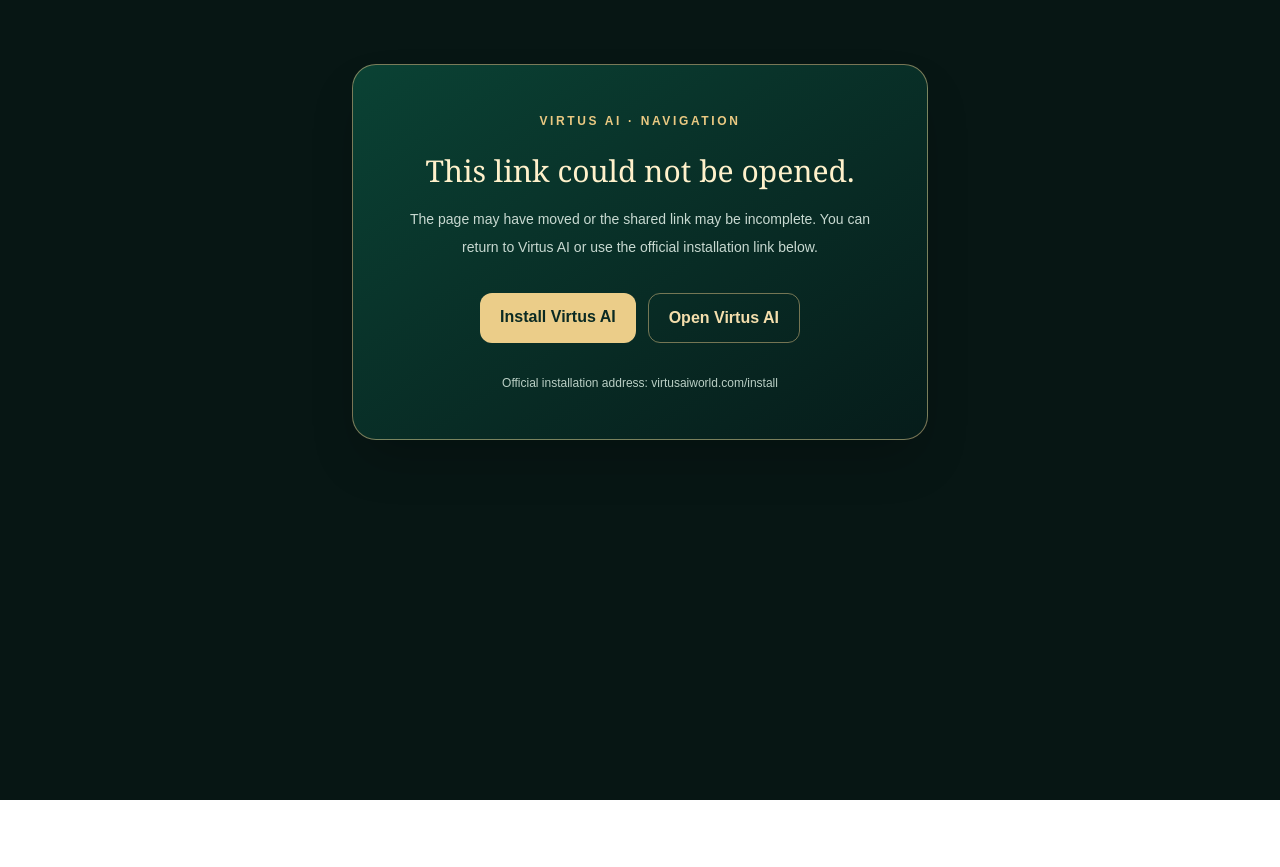
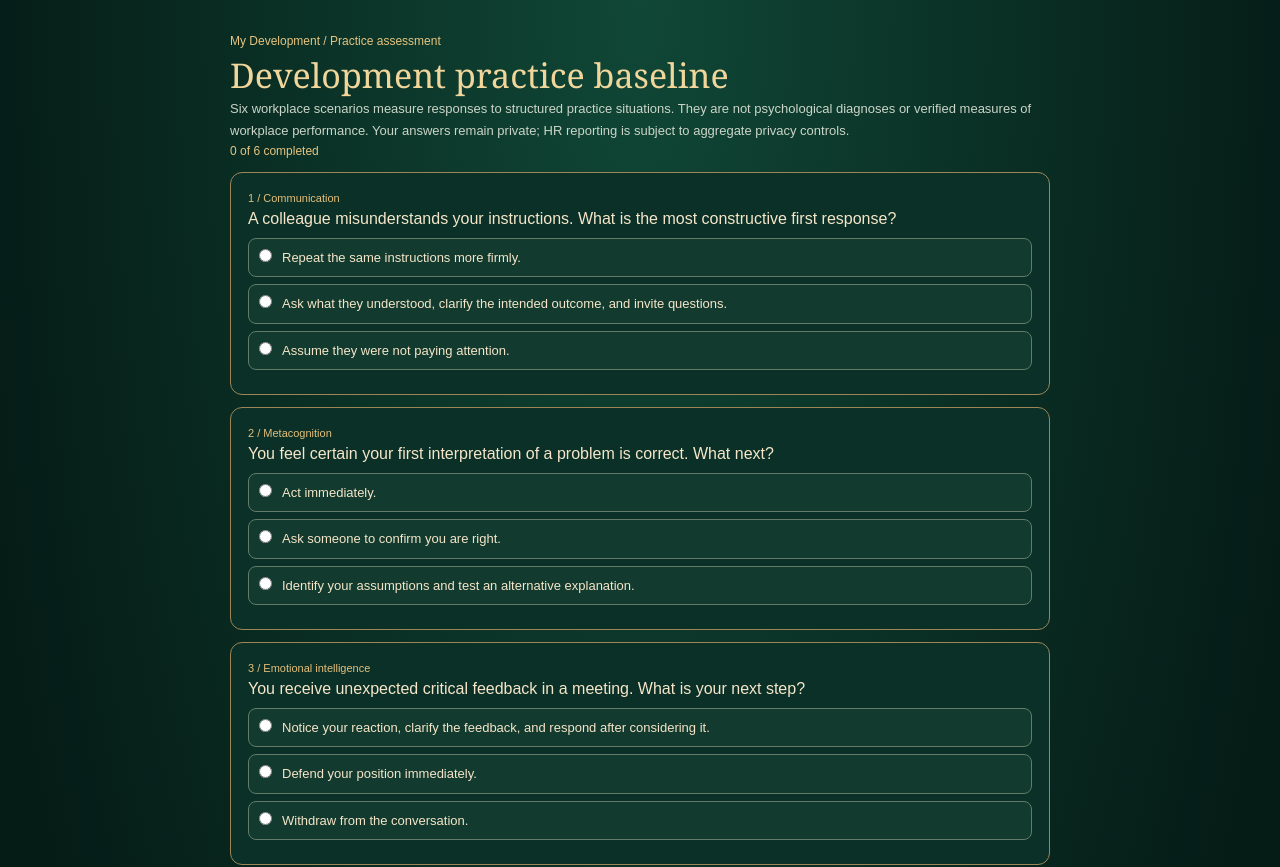
Before and after one commit to SirSebastian-ux/virtus.ai, a Next.js app: page /organizations/assessment in a window 1280 px wide. Before the commit this address had no page. Shown: the top 867 px of the page. Before the commit the page ends 800 px from the top, so only its background shows below. Built offline with nearby package versions, Linux system fonts and the light colour scheme.

Commit message:
Add employee development scenario baseline and workspace navigation

```diff
--- /dev/null
+++ b/app/organizations/assessment/page.js
@@ -0,0 +1,37 @@
+"use client";
+import {Suspense,useState} from "react";
+import {useSearchParams} from "next/navigation";
+import Link from "next/link";
+const scenarios=[
+ {domain:"communication",name:"Communication",prompt:"A colleague misunderstands your instructions. What is the most constructive first response?",choices:["Repeat the same instructions more firmly.","Ask what they understood, clarify the intended outcome, and invite questions.","Assume they were not paying attention."],points:[2,5,1],feedback:"Clarifying shared understanding demonstrates listening and communication practice."},
+ {domain:"metacognition",name:"Metacognition",prompt:"You feel certain your first interpretation of a problem is correct. What next?",choices:["Act immediately.","Ask someone to confirm you are right.","Identify your assumptions and test an alternative explanation."],points:[1,2,5],feedback:"Checking your own reasoning demonstrates metacognitive practice."},
+ {domain:"emotional_intelligence",name:"Emotional intelligence",prompt:"You receive unexpected critical feedback in a meeting. What is your next step?",choices:["Notice your reaction, clarify the feedback, and respond after considering it.","Defend your position immediately.","Withdraw from the conversation."],points:[5,1,2],feedback:"Noticing reactions while staying engaged supports deliberate communication."},
+ {domain:"critical_thinking",name:"Decision-making",prompt:"Two solutions appear equally attractive, but evidence is incomplete. How do you proceed?",choices:["Choose whichever feels familiar.","Compare assumptions, consequences and missing evidence before deciding.","Delay indefinitely."],points:[2,5,1],feedback:"Explicit comparison of evidence and consequences supports decision quality."},
+ {domain:"leadership_practice",name:"Leadership",prompt:"A delegated task is late. What do you do first?",choices:["Take over the task without discussion.","Publicly blame the colleague.","Discuss obstacles, clarify accountability and agree on a realistic next step."],points:[2,1,5],feedback:"Combining accountability with obstacle identification supports leadership practice."},
+ {domain:"awareness",name:"Mind discipline",prompt:"You notice that frustration is affecting how you speak. What do you do?",choices:["Name the thought and emotion, pause, and choose a deliberate response.","Continue speaking until the frustration passes.","Suppress the feeling and avoid the issue."],points:[5,1,2],feedback:"Recognizing the thought-emotion-response sequence supports deliberate action."}
+];
+function Assessment(){
+ const org=useSearchParams().get("organizationId")||"";
+ const [answers,setAnswers]=useState({}),[saving,setSaving]=useState(false),[status,setStatus]=useState(""),[finished,setFinished]=useState(false);
+ const answered=Object.keys(answers).length;
+ async function submit(){
+  if(!org||answered!==scenarios.length)return;setSaving(true);setStatus("");
+  try{
+   for(let i=0;i<scenarios.length;i++){const s=scenarios[i];const r=await fetch("/api/organizations/training/score",{method:"POST",headers:{"Content-Type":"application/json"},body:JSON.stringify({organizationId:org,domain:s.domain,exerciseKey:"scenario-baseline-v1-"+i,score:s.points[answers[i]]})});const d=await r.json().catch(()=>({}));if(!r.ok)throw Error(d.error||"Unable to save assessment");}
+   setFinished(true);setStatus("Practice baseline saved. Additional assessment rounds can be introduced to compare progress over time.");
+  }catch(e){setStatus(e.message)}finally{setSaving(false)}
+ }
+ return <main style={{minHeight:"100vh",background:"radial-gradient(ellipse at top,#104736,#051b16 75%)",color:"#f5e6c9",padding:"28px 18px"}}><div style={{maxWidth:820,margin:"auto"}}>
+ <Link href={"/organizations/learning?organizationId="+encodeURIComponent(org)} style={{color:"#e6c480",fontSize:12}}>My Development / Practice assessment</Link>
+ <h1 style={{font:"normal 34px Georgia,serif",color:"#f1d69c"}}>Development practice baseline</h1>
+ <p style={{fontSize:13,lineHeight:1.7,color:"#cbd5c9"}}>Six workplace scenarios measure responses to structured practice situations. They are not psychological diagnoses or verified measures of workplace performance. Your answers remain private; HR reporting is subject to aggregate privacy controls.</p>
+ <p style={{fontSize:12,color:"#e6c480"}}>{answered} of {scenarios.length} completed</p>
+ {scenarios.map((s,i)=><section key={s.domain} style={{border:"1px solid #9d8556",background:"#0b3027",borderRadius:12,padding:17,margin:"12px 0"}}>
+ <div style={{fontSize:11,color:"#e4bf7b"}}>{i+1} / {s.name}</div><h2 style={{fontSize:16,lineHeight:1.5}}>{s.prompt}</h2>
+ {s.choices.map((choice,j)=><label key={j} style={{display:"block",padding:"9px 10px",margin:"7px 0",border:"1px solid #637b68",borderRadius:8,background:answers[i]===j?"#245c43":"#123a2e",fontSize:13,cursor:"pointer"}}><input type="radio" name={"scenario-"+i} checked={answers[i]===j} onChange={()=>{if(!finished)setAnswers(a=>({...a,[i]:j}))}} disabled={finished} style={{marginRight:10}}/>{choice}</label>)}
+ {finished&&<p style={{fontSize:12,color:"#e6c480"}}>Practice score: {s.points[answers[i]]}/5. {s.feedback}</p>}
+ </section>)}
+ <button type="button" disabled={saving||finished||answered!==scenarios.length||!org} onClick={submit} style={{background:"#e3be7a",border:0,borderRadius:8,padding:"12px 20px",fontWeight:750,color:"#15231c"}}>{saving?"Saving...":finished?"Baseline saved":"Save my practice baseline"}</button><p role="status" style={{fontSize:13,color:"#e9cc92"}}>{status}</p>
+ </div></main>;
+}
+export default function AssessmentPage(){return <Suspense fallback={<main>Loading assessment...</main>}><Assessment/></Suspense>}
--- a/app/organizations/learning/page.js
+++ b/app/organizations/learning/page.js
@@ -12,7 +12,7 @@ function Development(){
  const completedKeys=useMemo(()=>new Set(completed.filter(x=>x.curriculum_type==="leadership").map(x=>`leadership-${x.module_number}-${x.exercise_number}`)),[completed]);
  const suggestions=useMemo(()=>{const area=areas.find(a=>a.id===focus);return library.filter(x=>!completedKeys.has(x.id)).map(x=>({...x,relevance:area.keywords.test(x.text)?1:0})).sort((a,b)=>b.relevance-a.relevance).slice(0,3)},[focus,completedKeys]);
  async function finish(){if(!selected||!org)return;setBusy(true);setStatus("");try{const r=await fetch("/api/organizations/learning",{method:"POST",headers:{"Content-Type":"application/json"},body:JSON.stringify({organizationId:org,curriculumType:"leadership",moduleNumber:selected.module,exerciseNumber:selected.exercise})});const d=await r.json();if(!r.ok)throw Error(d.error||"Could not save exercise");setCompleted(p=>[...p,{curriculum_type:"leadership",module_number:selected.module,exercise_number:selected.exercise}]);setSelected(null);setStatus("Exercise completed and recorded in your private development history.")}catch(e){setStatus(e.message)}finally{setBusy(false)}}
- return <main className="dev-shell"><div className="dev-container"><Link href="/organizations/workspace" className="dev-back">Organizations / My Development</Link><div className="dev-header"><div><span className="dev-eyebrow">PERSONAL DEVELOPMENT</span><h1>My Practice</h1><p>Build skills through focused exercises. Choose what you want to strengthen today.</p></div><Link href="/" className="dev-mentor">Open my Mentor</Link></div>
+ return <main className="dev-shell"><div className="dev-container"><Link href="/organizations/workspace" className="dev-back">Organizations / My Development</Link><div className="dev-header"><div><span className="dev-eyebrow">PERSONAL DEVELOPMENT</span><h1>My Practice</h1><p>Build skills through focused exercises. Choose what you want to strengthen today.</p></div><Link href="/" className="dev-mentor">Open my Mentor</Link><Link href={"/organizations/assessment?organizationId="+encodeURIComponent(org)} className="dev-mentor">My Assessment</Link></div>
  <div className="dev-metrics"><div><strong>{completed.length}</strong><span>Exercises completed</span></div><div><strong>{new Set(completed.map(x=>x.module_number)).size}</strong><span>Practice areas explored</span></div></div>
  <section className="dev-panel"><h2>What would you like to work on?</h2><div className="dev-foci">{areas.map(a=><button type="button" key={a.id} aria-pressed={focus===a.id} className={focus===a.id?"chosen":""} onClick={()=>{setFocus(a.id);setSelected(null)}}>{a.label}</button>)}</div><p className="dev-note">These recommendations use your selected focus and completed exercises. Conversation-based adaptation will be introduced after its privacy and measurement controls are verified.</p></section>
  <section className="dev-panel"><h2>Recommended practice</h2><div className="dev-list">{suggestions.map((x,i)=><button type="button" key={x.id} className={selected?.id===x.id?"dev-exercise active":"dev-exercise"} onClick={()=>setSelected(x)}><span>Exercise {i+1}</span><strong>{x.title}</strong><small>{x.goal||"Guided reflection and practice"}</small></button>)}</div>{!suggestions.length&&<p>You have completed the currently available exercises.</p>}</section>
--- a/app/organizations/workspace/page.js
+++ b/app/organizations/workspace/page.js
@@ -8,7 +8,7 @@ export default function OrganizationWorkspace(){
  <Link href="/organizations" style={{color:"#e1bc77",fontSize:12}}>Virtus AI / Organizations</Link><h1 style={{font:"normal clamp(29px,4vw,43px) Georgia,serif",color:"#f2d69c"}}>Your organization</h1><p role="status" style={{fontSize:13,color:"#cbd1c5"}}>{message}</p>
  {memberships.map(m=><section key={m.organization_id} style={{border:"1px solid #b89a60",borderRadius:12,padding:18,background:"#0b352b",margin:"12px 0"}}>
  <h2 style={{fontSize:18,margin:"0 0 5px"}}>{m.organization.name}</h2><p style={{fontSize:12,color:"#d5c8a8"}}>{m.role==="owner"?"Organization owner":m.role==="admin"?"HR administrator":"Employee"}</p>
- <div style={{display:"flex",flexWrap:"wrap",gap:10}}><Link style={link} href="/">Full Virtus Mentor</Link><Link style={link} href={"/organizations/learning?organizationId="+encodeURIComponent(m.organization_id)}>My Development</Link>{["owner","admin"].includes(m.role)&&<Link style={link} href="/organizations/dashboard">HR workspace</Link>}</div></section>)}
+ <div style={{display:"flex",flexWrap:"wrap",gap:10}}><Link style={link} href="/">Full Virtus Mentor</Link><Link style={link} href={"/organizations/learning?organizationId="+encodeURIComponent(m.organization_id)}>My Development</Link><Link style={link} href={"/organizations/assessment?organizationId="+encodeURIComponent(m.organization_id)}>My Assessment</Link>{["owner","admin"].includes(m.role)&&<Link style={link} href="/organizations/dashboard">HR workspace</Link>}</div></section>)}
  {!memberships.length&&<div style={{display:"flex",gap:12,marginTop:20}}><Link style={link} href="/login">Sign in</Link><Link style={link} href="/organizations/dashboard">Register organization</Link></div>}
  </div></main>
 }
```
